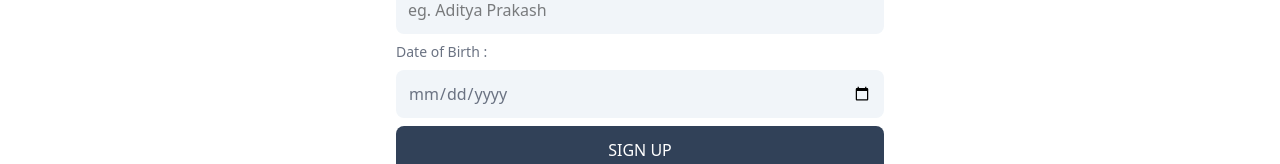
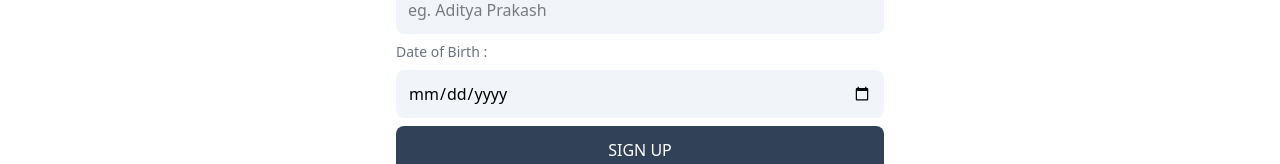
Before and after one commit to 01prakash-aditya/online-judge, a React (Vite) app in the folder client/: page /sign-up in a window 1280 px wide. Shown: the part 438-602 px from the top of the page. Built offline with nearby package versions, Linux system fonts and the light colour scheme; no server answers.

Commit message:
Minor bug fixes

```diff
--- a/client/src/App.jsx
+++ b/client/src/App.jsx
@@ -5,7 +5,7 @@ import SignIn from "./pages/SignIn";
 import Home from "./pages/Home";
 import About from "./pages/About";
 import Profile from "./pages/Profile";
-import PrivateRute from "./components/PrivateRoute";
+import PrivateRoute from "./components/PrivateRoute";
 
 export default function App() {
   return (
@@ -17,7 +17,7 @@ export default function App() {
         <Route path="/about" element={<About/>} />
         <Route path="/sign-in" element={<SignIn/>} />
         <Route path="/sign-up" element={<SignUp/>} />
-        <Route element = {<PrivateRute/>}>
+        <Route element = {<PrivateRoute/>}>
         <Route path="/profile" element={<Profile/>} />
         </Route>
         <Route path="/profile" element={<Profile/>} />
--- a/client/src/pages/SignUp.jsx
+++ b/client/src/pages/SignUp.jsx
@@ -54,7 +54,7 @@ export default function SignUp() {
           type="text"
           placeholder="eg. aditya07"
           id="username"
-          className="bg-slate-100 p-3 rounded-lg"
+          className="bg-slate-100 p-3 rounded-lg "
           onChange={handleChange}
         />
         <label htmlFor="email" className="text-sm text-gray-500">
@@ -94,7 +94,7 @@ export default function SignUp() {
           type="date"
           placeholder="Date Of Birth"
           id="dob"
-          className="bg-slate-100 text-gray-500 p-3 rounded-lg"
+          className="bg-slate-100 p-3 rounded-lg"
           onChange={handleChange}
         />
         <button disabled={loading} className="bg-slate-700 text-white p-3 rounded-lg uppercase hover:opacity-75 disabled:opacity-55 ">
```
